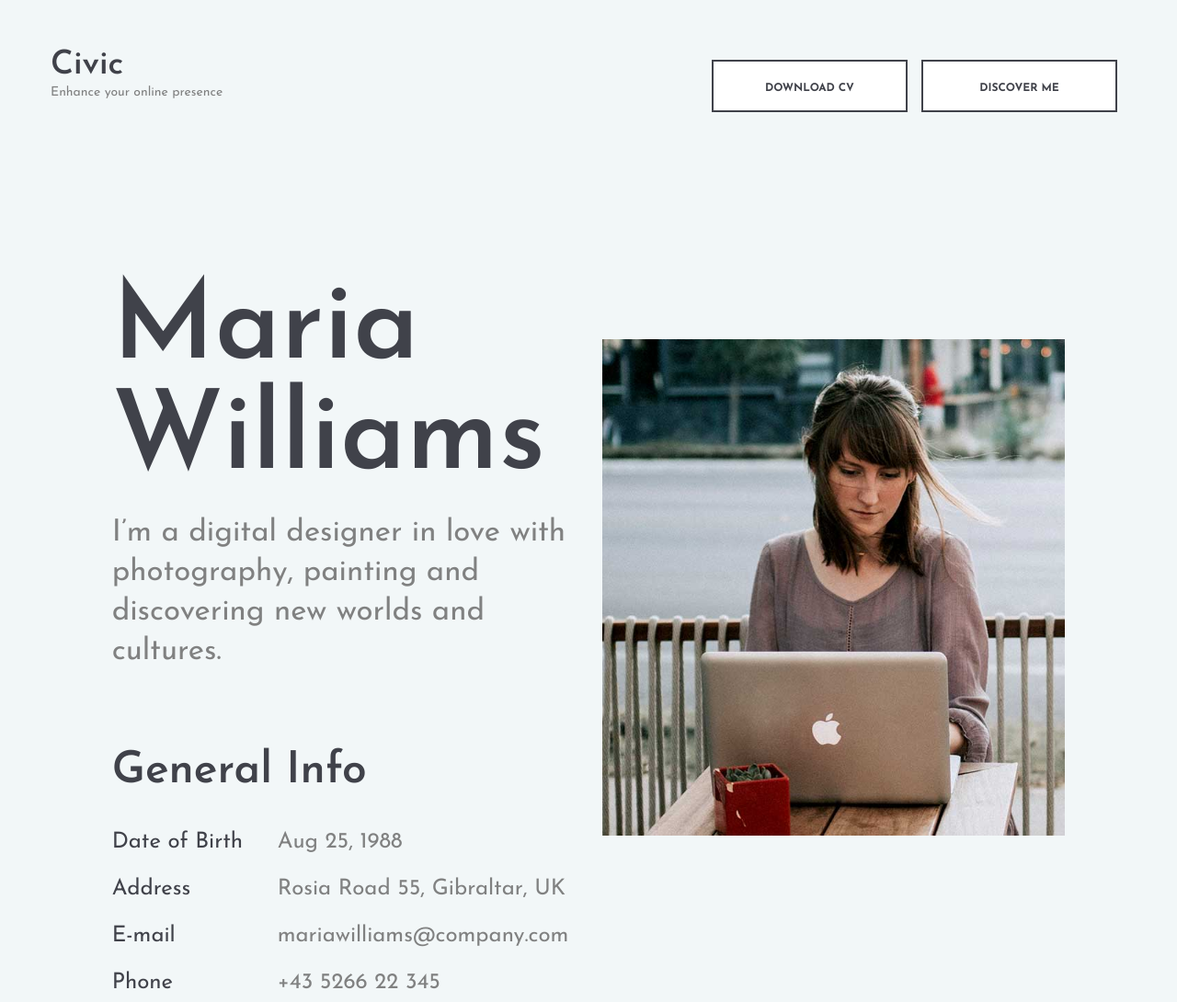
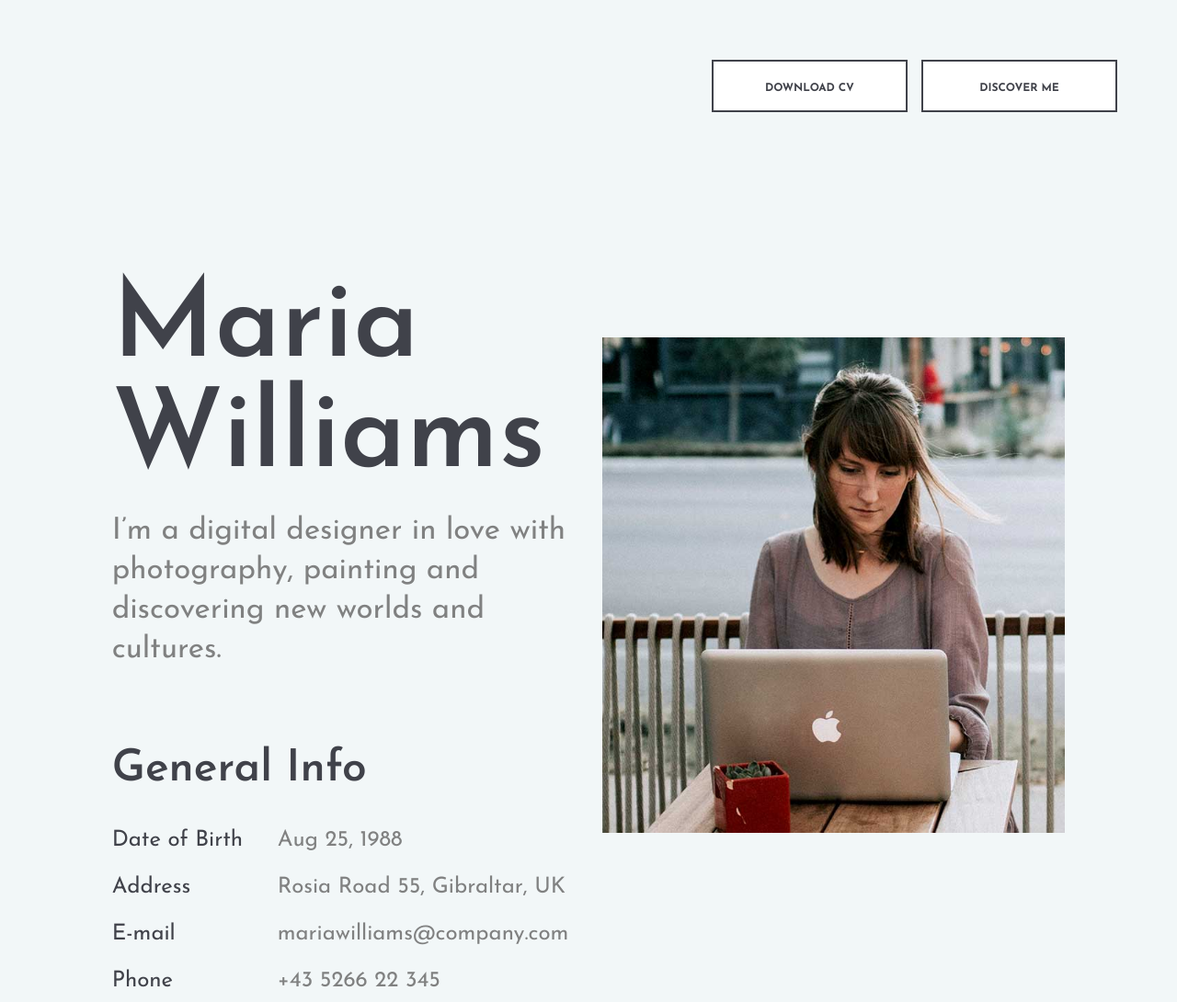
Before and after one commit to ciaconet/ciaconet.github.io, a plain HTML site: page index.html in a window 1280 px wide. Shown: the top 1090 px of the page at 92% size. Drawn offline with Linux system fonts and the light colour scheme.

Commit message:
small change again

```diff
--- a/index.html
+++ b/index.html
@@ -3,7 +3,7 @@
 <head>
 	<title>Chris Iaconetti</title>
 	<meta charset="UTF-8">
-	<meta name="description" content="Civic - CV Resume">
+	<meta name="description" content="Chris Iaconetti">
 	<meta name="keywords" content="resume, civic, onepage, creative, html">
 	<meta name="viewport" content="width=device-width, initial-scale=1.0">
 	<!-- Favicon -->
@@ -38,10 +38,6 @@
 		<div class="container-fluid">
 			<div class="row">
 				<div class="col-md-4">
-					<div class="site-logo">
-						<h2><a href="#">Civic</a></h2>
-						<p>Enhance your online presence</p>
-					</div>
 				</div>
 				<div class="col-md-8 text-md-right header-buttons">
 					<a href="#" class="site-btn">Download CV</a>
```
